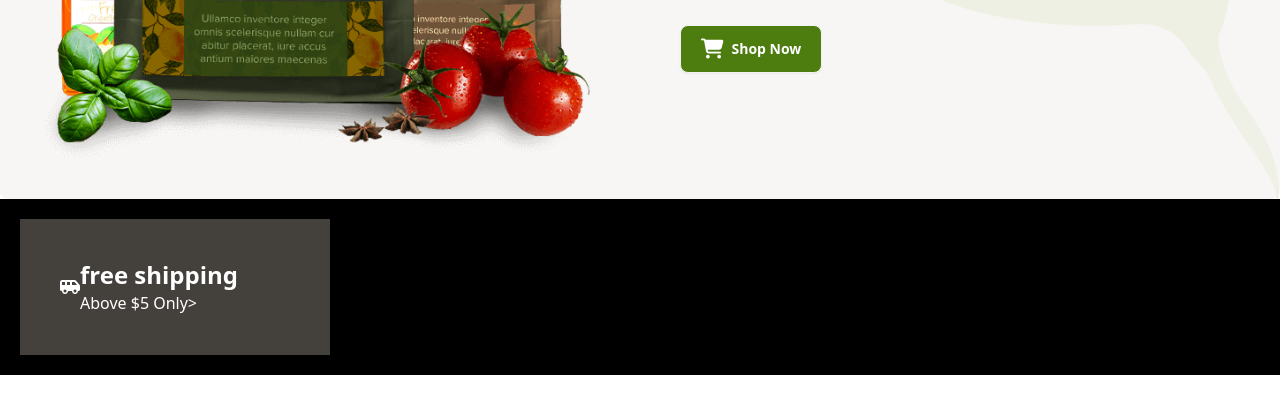
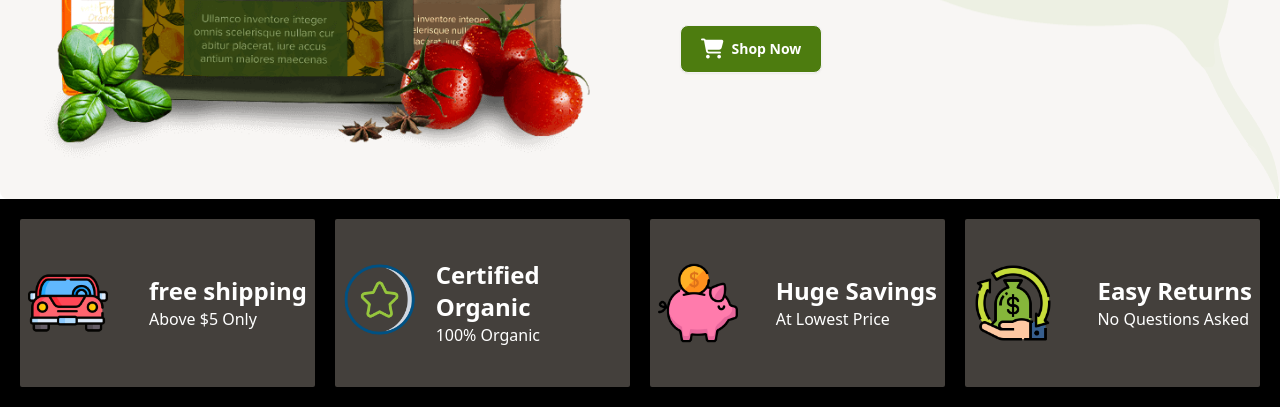
Before and after one commit to shohidulislam12/E-commerse-Website, a plain HTML site: page index.html in a window 1280 px wide. Shown: the part 460-867 px from the top of the page. Before the commit the page ends 835 px from the top, so only its background shows below. Drawn offline with nearby package versions, Linux system fonts and the light colour scheme.

Commit message:
complete two section

```diff
--- a/index.html
+++ b/index.html
@@ -101,14 +101,27 @@ backgroundImage: {
 
     </header>
 <!-- section-1 -->
-<section class="bg-black p-5 grid grid-cols-1 sm:grid-cols-2 lg:grid-cols-4">
-<div class="bg-[#44403c] p-10 text-white flex items-center">
-    <i class="fa-solid fa-van-shuttle"></i>
+<section class="bg-black p-5 grid grid-cols-1 sm:grid-cols-2 lg:grid-cols-4 gap-5 ">
+<div class="bg-[#44403c] p-2 py-10 text-white flex items-center justify-between gap-5 rounded-sm">
+   <div class="w-20 h-20 text-white  "> <img src="images/car (1).png" alt=""></div>
     <span><h2  class="text-2xl font-bold">free shipping</h2>
-        <h3>Above $5 Only</h3</span>>
+        <h3>Above $5 Only</h3</span>
 </div>
-
-
+<div class="bg-[#44403c] p-2 py-10 text-white flex items-center justify-between gap-5 rounded-sm">
+   <div class="w-20 h-20 text-black "> <img src="images/circle (1).png" alt=""></div>
+    <span><h2  class="text-2xl font-bold">Certified Organic</h2>
+        <h3>100% Organic</h3</span>
+</div>
+<div class="bg-[#44403c] p-2 py-10 text-white flex items-center justify-between gap-5 rounded-sm">
+   <div class="w-20 h-20 text-white  "> <img src="images/piggy-bank (1).png" alt=""></div>
+    <span><h2  class="text-2xl font-bold">Huge Savings</h2>
+        <h3>At Lowest Price</h3</span>
+</div>
+<div class="bg-[#44403c] p-2 py-10 text-white flex items-center justify-between gap-5 rounded-sm">
+   <div class="w-20 h-20 text-white "> <img src="images/return-on-investment - Copy.png" alt=""></div>
+    <span><h2  class="text-2xl font-bold">Easy Returns</h2>
+        <h3>No Questions Asked</h3</span>
+</div>
 
 </section>
 
```
Also changed, not shown: images/car (1).png (added), images/car.png (added), images/circle (1).png (added), images/piggy-bank (1).png (added), images/piggy-bank.png (added), images/return-on-investment - Copy.png (added).
